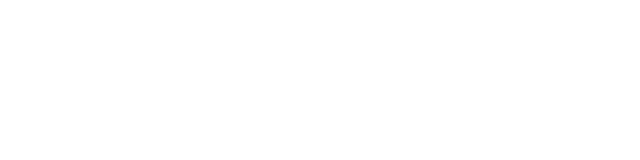
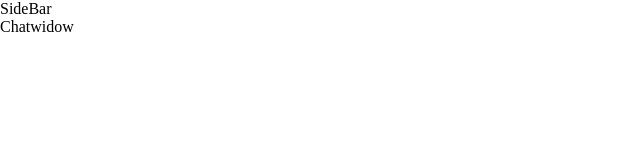
Before and after one commit to Rajaryan99/sparrow-AI-Spur, a React app in the folder frontend/: page / in a window 1280 px wide. Shown: the top 160 px of the page, without its empty margins (0-640 px from the left). Built offline with nearby package versions, Linux system fonts and the light colour scheme; the HTML template or start-up script is replaced by a standard one.

Commit message:
added context api for providing values

```diff
--- a/frontend/src/App.css
+++ b/frontend/src/App.css
@@ -0,0 +1,10 @@
+*{
+
+}
+
+
+body{
+    margin: 0;
+    padding: 0;
+
+}
--- a/frontend/src/App.jsx
+++ b/frontend/src/App.jsx
@@ -1,14 +1,22 @@
 import { useState } from 'react'
-import reactLogo from './assets/react.svg'
-import viteLogo from './assets/vite.svg'
-import heroImg from './assets/hero.png'
+import SideBar from './components/sidebar/SideBar'
+import ChatWindow from './components/chatWindow/ChatWindow'
+import { myContext } from './Context'
+
 import './App.css'
 
 function App() {
-  const [count, setCount] = useState(0)
+  const providerValues = {};
 
   return (
     <>
+
+     <div className="main">
+       <myContext.Provider value={providerValues}>
+                  <SideBar/>
+                  <ChatWindow/>
+          </myContext.Provider>
+     </div>
 
 
     </>
--- /dev/null
+++ b/frontend/src/Context.jsx
@@ -0,0 +1,3 @@
+import { createContext } from "react";
+
+export const myContext = createContext("")
--- a/frontend/src/components/chatWindow/ChatWindow.jsx
+++ b/frontend/src/components/chatWindow/ChatWindow.jsx
@@ -1,8 +1,10 @@
 import React from 'react'
-import './ChatWindow.css'
+import './chatwindow.css'
 
 export default function ChatWindow() {
   return (
-    <div>ChatWindow</div>
+    <>
+    Chatwidow
+    </>
   )
 }
```
